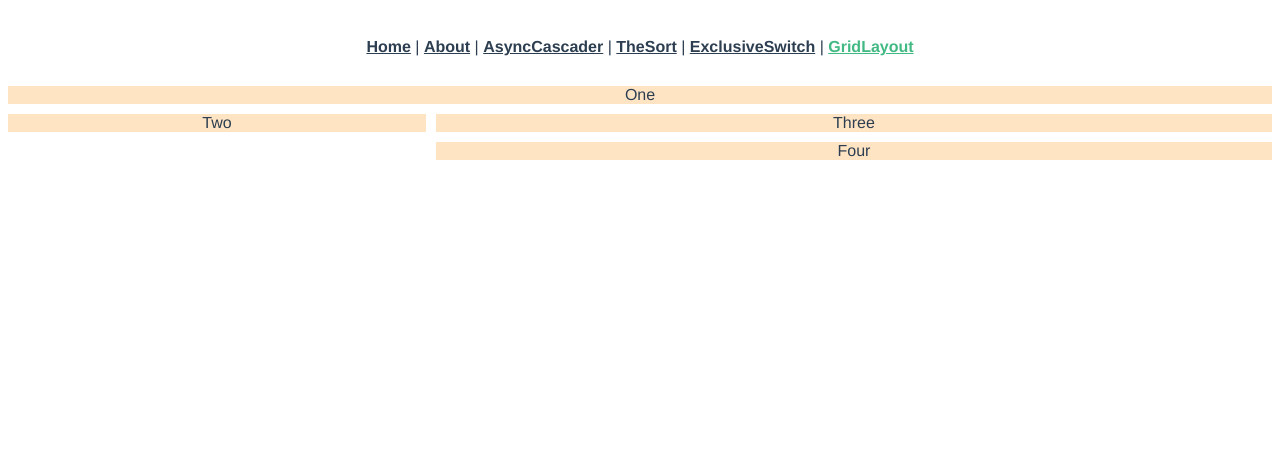
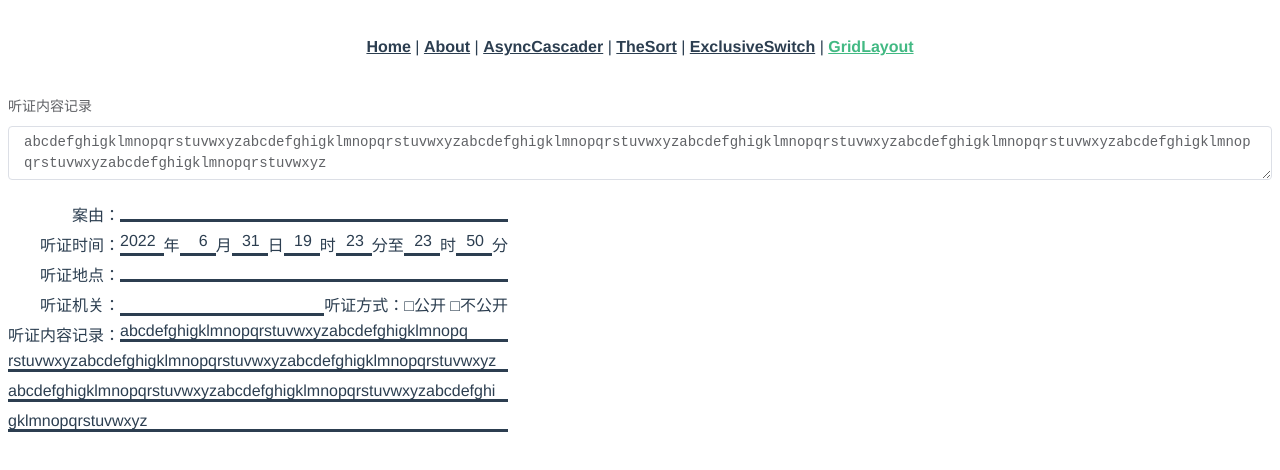
Before and after one commit to shao4598/element-ui-demo, a Vue app: page /grid-layout in a window 1280 px wide. Shown: the top 470 px of the page. Built offline with nearby package versions, Linux system fonts and the light colour scheme.

Commit message:
使用grid布局实现文书功能

```diff
--- a/src/views/grid-layout.vue
+++ b/src/views/grid-layout.vue
@@ -1,35 +1,128 @@
+<!--
+ * @Author: chase shao4598@outlook.com
+ * @Date: 2022-09-11
+ * @LastEditors: chase shao4598@outlook.com
+ * @LastEditTime: 2022-09-12
+ * @FilePath: /element-ui-demo/src/views/grid-layout.vue
+ * @Description: 这是默认设置,请设置`customMade`, 打开koroFileHeader查看配置 进行设置: https://github.com/OBKoro1/koro1FileHeader/wiki/%E9%85%8D%E7%BD%AE
+-->
 <template>
-  <div class="container">
-    <div class="box one">One</div>
-    <div class="box two">Two</div>
-    <div class="box three">Three</div>
-    <div class="box four">Four</div>
+  <div>
+    <el-form>
+      <el-form-item label="听证内容记录">
+        <el-input v-model="records" type="textarea"></el-input>
+      </el-form-item>
+    </el-form>
+    <div class="container">
+      <div class="t-a-r">案由：</div>
+      <div class="border-b t-a-l"></div>
+      <div class="t-a-r">听证时间：</div>
+      <div class="time">
+        <div class="border-b t-a-r p-l-8">2022</div>
+        <div>年</div>
+        <div class="border-b t-a-r p-l-8">6</div>
+        <div>月</div>
+        <div class="border-b t-a-r p-l-8">31</div>
+        <div>日</div>
+        <div class="border-b t-a-r p-l-8">19</div>
+        <div>时</div>
+        <div class="border-b t-a-r p-l-8">23</div>
+        <div>分至</div>
+        <div class="border-b t-a-r p-l-8">23</div>
+        <div>时</div>
+        <div class="border-b t-a-r p-l-8">50</div>
+        <div>分</div>
+      </div>
+      <div class="t-a-r">听证地点：</div>
+      <div class="border-b t-a-l"></div>
+      <div class="t-a-r">听证机关：</div>
+      <div class="units">
+        <div class="border-b t-a-l"></div>
+        <div>听证方式：□公开 □不公开</div>
+      </div>
+      <div class="t-a-r">听证内容记录：</div>
+      <div class="border-b t-a-l" v-text="firstLine"></div>
+      <div
+        v-for="(item, index) in wrapContent"
+        :key="index"
+        class="grid-col-line border-b t-a-l"
+      >
+        <span ref="`span-${index}`" style="display: inline-block">
+          {{ item }}
+        </span>
+      </div>
+    </div>
   </div>
 </template>
 
-<style>
+<script>
+export default {
+  data() {
+    return {
+      records:
+        'abcdefghigklmnopqrstuvwxyzabcdefghigklmnopqrstuvwxyzabcdefghigklmnopqrstuvwxyzabcdefghigklmnopqrstuvwxyzabcdefghigklmnopqrstuvwxyzabcdefghigklmnopqrstuvwxyzabcdefghigklmnopqrstuvwxyz',
+    };
+  },
+  computed: {
+    firstLine() {
+      return this.records.substring(0, 43);
+    },
+    wrapContent() {
+      if (this.records.length - 43 < 1) {
+        return [];
+      }
+      const content = this.records.substring(43);
+      const x = 61;
+      const count = Math.ceil(content.length / x);
+      const arr = [];
+      for (let i = 0; i < count; i++) {
+        arr.push(content.substring(i * x, (i + 1) * x));
+      }
+      return arr;
+    },
+    autoWidth() {
+      return document.querySelector('.aaa').offsetWidth;
+    },
+  },
+};
+</script>
+
+<style scoped>
 .container {
+  width: 500px;
   display: grid;
-  grid-template-columns: 1fr 2fr;
-  grid-template-areas:
-    'one one'
-    'two three'
-    '. four';
-  gap: 10px;
+  grid-template-columns: auto 1fr;
+  grid-auto-rows: 20px;
+  row-gap: 10px;
 }
-.box {
-  background-color: bisque;
+
+.grid-col-line {
+  grid-column: 1/-1;
 }
-.one {
-  grid-area: one;
+
+.p-l-8 {
+  padding-right: 8px;
 }
-.two {
-  grid-area: two;
+
+.border-b {
+  border-bottom: solid;
 }
-.three {
-  grid-area: three;
+
+.t-a-l {
+  text-align: left;
 }
-.four {
-  grid-area: four;
+
+.t-a-r {
+  text-align: right;
+}
+
+.time {
+  display: grid;
+  grid-template-columns: repeat(7, 1fr auto);
+}
+
+.units {
+  display: grid;
+  grid-template-columns: 1fr auto;
 }
 </style>
```
